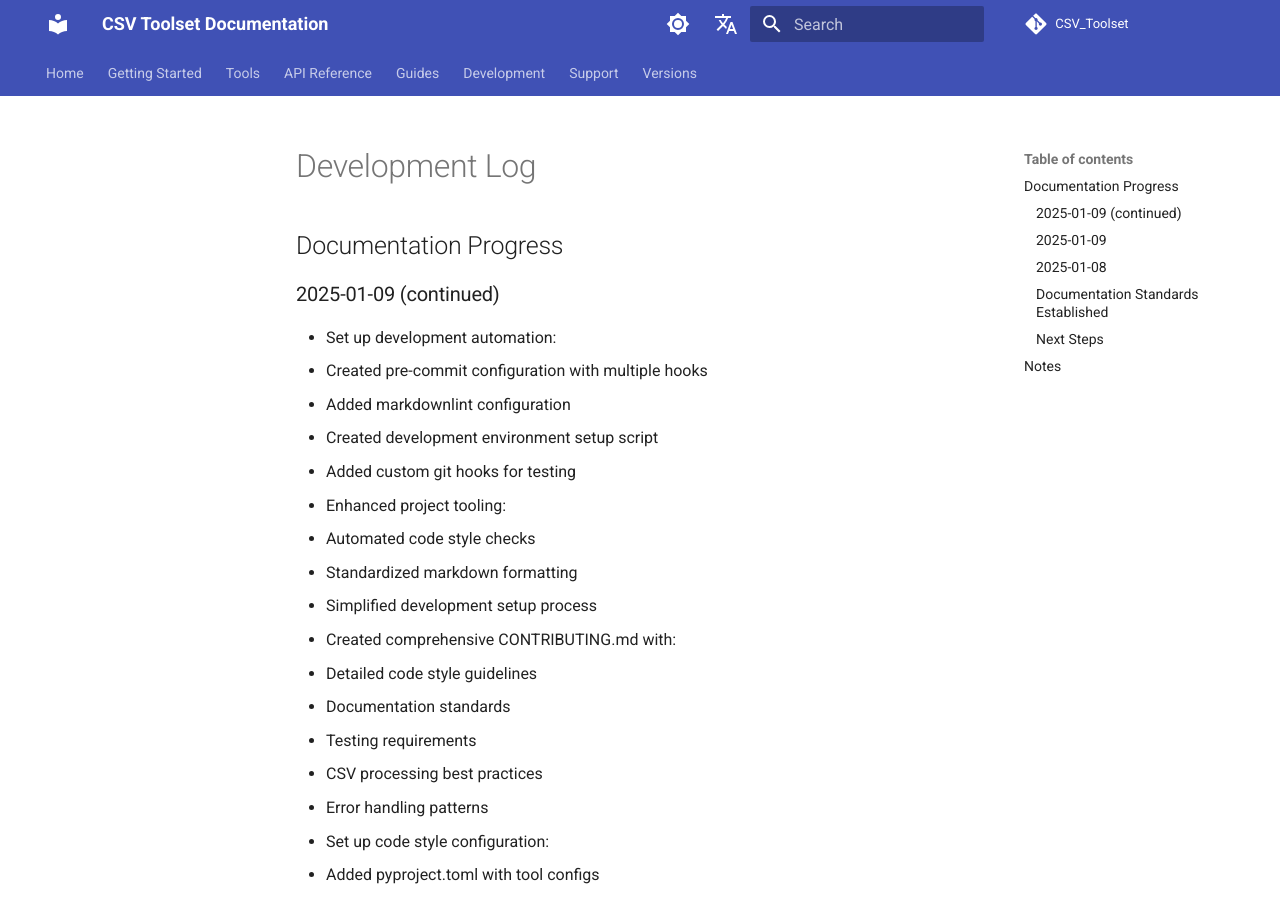
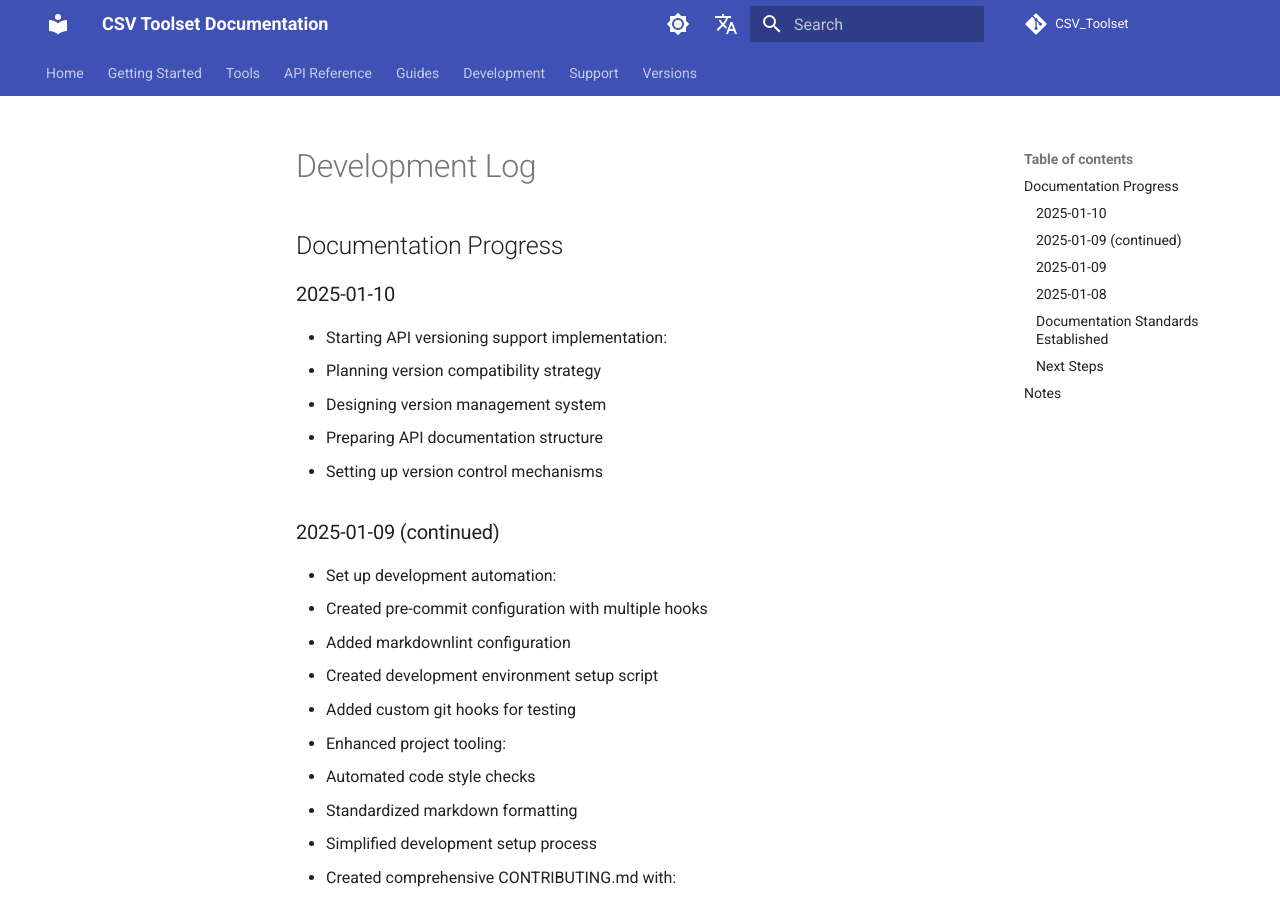
Before and after one commit to rfd62794/CSV_Toolset, an MkDocs documentation site: the page built from docs/DEVLOG.md, in a window 1280 px wide and 900 px high. Built offline with MkDocs 1.6.1 and Material for MkDocs 9.7.7, drawn with Linux system fonts in a browser that asks for light colours; comment, search, counter and statistics services are not loaded; the version menu is left out.

```diff
--- a/docs/DEVLOG.md
+++ b/docs/DEVLOG.md
@@ -1,6 +1,13 @@
 # Development Log
 
 ## Documentation Progress
+
+### 2025-01-10
+- Starting API versioning support implementation:
+  - Planning version compatibility strategy
+  - Designing version management system
+  - Preparing API documentation structure
+  - Setting up version control mechanisms
 
 ### 2025-01-09 (continued)
 - Set up development automation:
```
Also changed, not shown: CHANGELOG.md (+9 -0 lines).
